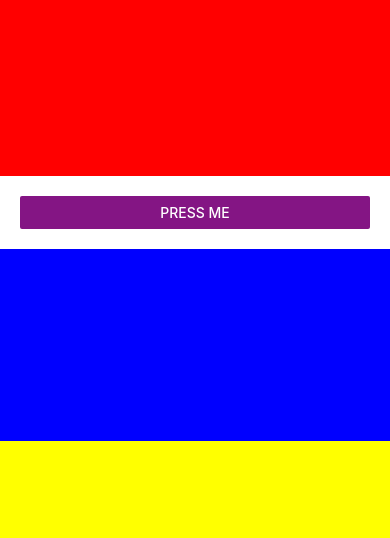
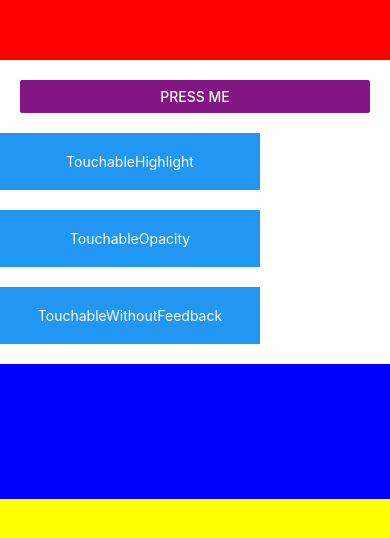
Before and after one commit to MateuszRostkowski/ReactNativeTraining, a React Native app: screen / in a window 390 px wide. Shown: the part 210-748 px from the top of the page. Built offline with nearby package versions, Linux system fonts and the light colour scheme.

Commit message:
Add touch handlers

```diff
--- a/App.js
+++ b/App.js
@@ -1,58 +1,119 @@
-import React, { useState } from 'react';
-import { StyleSheet, Text, View, Button } from 'react-native';
-import { render } from 'react-dom';
+import React, { useState } from "react";
+import {
+  Platform,
+  StyleSheet,
+  Text,
+  View,
+  Button,
+  TouchableHighlight,
+  TouchableOpacity,
+  TouchableNativeFeedback,
+  TouchableWithoutFeedback
+} from "react-native";
+import { render } from "react-dom";
 
 const styles = StyleSheet.create({
   container: {
     flex: 1,
-    justifyContent: "center",
+    justifyContent: "center"
   },
   buttonContainer: {
     margin: 20
   },
   box: {
     height: 100,
-    flex: 1,
+    flex: 1
   },
   firstBox: {
     backgroundColor: "red",
-    flex:2
+    flex: 2
   },
   secondBox: {
-    backgroundColor: "blue",
+    backgroundColor: "blue"
   },
   thirdBox: {
-    backgroundColor: "yellow",
+    backgroundColor: "yellow"
   },
-})
+  button: {
+    marginBottom: 20,
+    width: 260,
+    alignItems: "center",
+    backgroundColor: "#2196F3",
+  },
+  buttonText: {
+    textAlign: "center",
+    padding: 20,
+    color: "white"
+  }
+});
 
 function TextDisplay() {
   const [text, setText] = useState("");
   return (
     <View>
       <TextInput
-        style={{height: 120, background: "lightblue"}}
+        style={{ height: 120, background: "lightblue" }}
         placeholder="Type here to display text below!"
-        onChangeText={(text) => setText(text)}
+        onChangeText={text => setText(text)}
         value={text}
       />
       <Text>{text}</Text>
     </View>
-  )
+  );
 }
 
 function ButtonBasic() {
-  const _onPressButton = () =>  {
-    alert("You tapped button!")
+  const _onPressButton = () => {
+    alert("You tapped button!");
+  };
+
+  return (
+    <View style={styles.buttonContainer}>
+      <Button onPress={_onPressButton} title="Press Me" color="#841584" />
+    </View>
+  );
+}
+
+function Touchables() {
+  const _onPressButton = () => {
+    alert("You pressed the button")
+  }
+
+  const _onLongPressButton = () => {
+    alert("You long pressed the button!")
   }
 
   return (
-    <View style={styles.buttonContainer}>
-      <Button
+    <View>
+      <TouchableHighlight
         onPress={_onPressButton}
-        title="Press Me"
-        color="#841584"
-      />
+        onLongPress={_onLongPressButton}
+        underlayColor="white"
+      >
+        <View style={styles.button}>
+          <Text style={styles.buttonText}>
+            TouchableHighlight
+          </Text>
+        </View>
+      </TouchableHighlight>
+      <TouchableOpacity
+        onPress={_onPressButton}
+      >
+       <View style={styles.button}>
+          <Text style={styles.buttonText}>
+            TouchableOpacity
+          </Text>
+        </View>
+      </TouchableOpacity>
+      <TouchableWithoutFeedback
+        onPress={_onPressButton}
+      >
+        <View style={styles.button}>
+          <Text style={styles.buttonText}>
+            TouchableWithoutFeedback
+          </Text>
+        </View>
+      </TouchableWithoutFeedback>
     </View>
   )
 }
@@ -60,12 +121,11 @@ function ButtonBasic() {
 export default function App() {
   return (
     <View style={{ flex: 1 }}>
-      <View style={[styles.box, styles.firstBox]}>
-
-      </View>
-      <ButtonBasic />
-      <View style={[styles.box, styles.secondBox]}/>
-      <View style={[styles.box, styles.thirdBox]}/>
+      <View style={[styles.box, styles.firstBox]}></View>
+        <ButtonBasic />
+        <Touchables />
+      <View style={[styles.box, styles.secondBox]} />
+      <View style={[styles.box, styles.thirdBox]} />
     </View>
   );
 }
```
